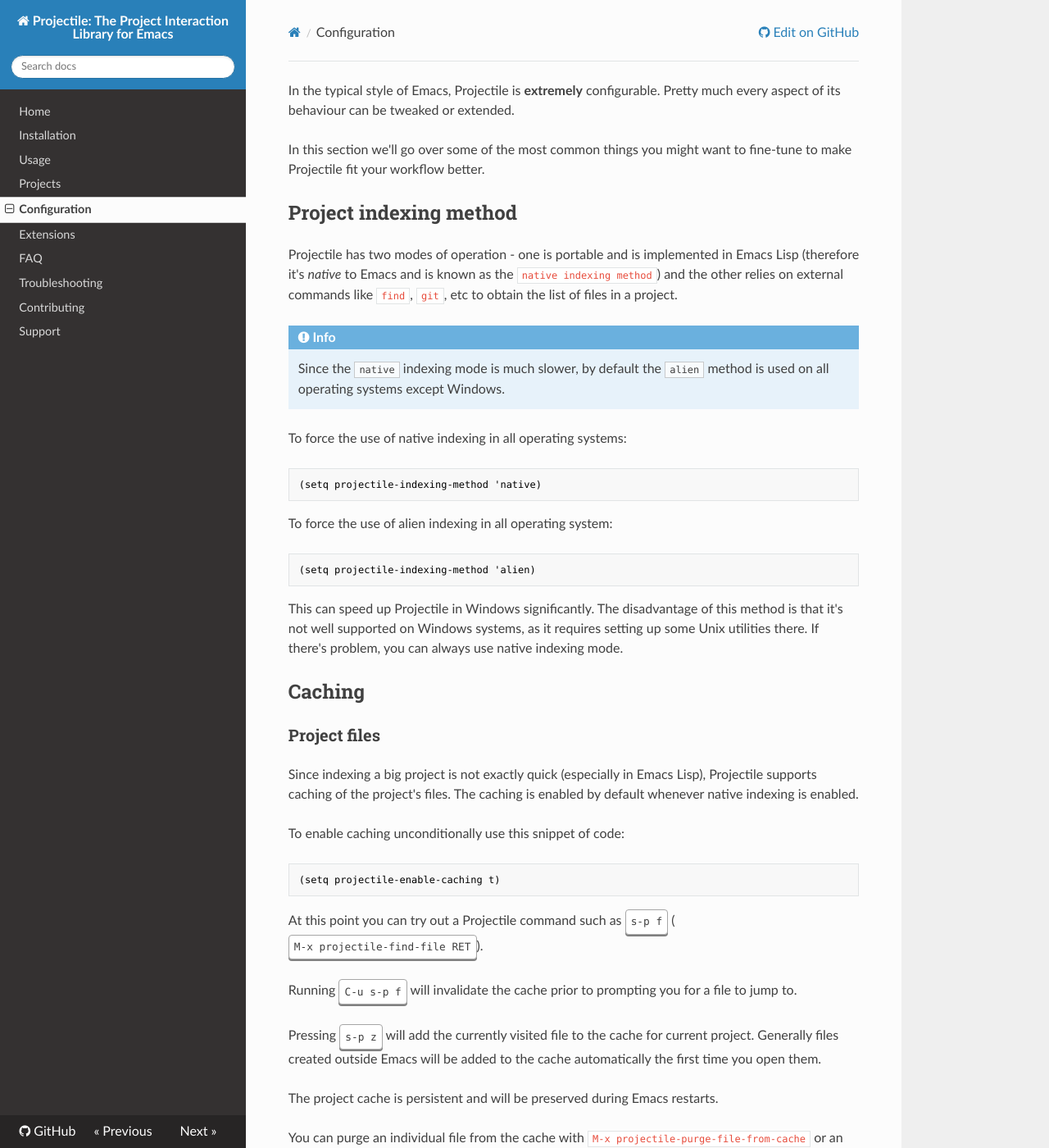
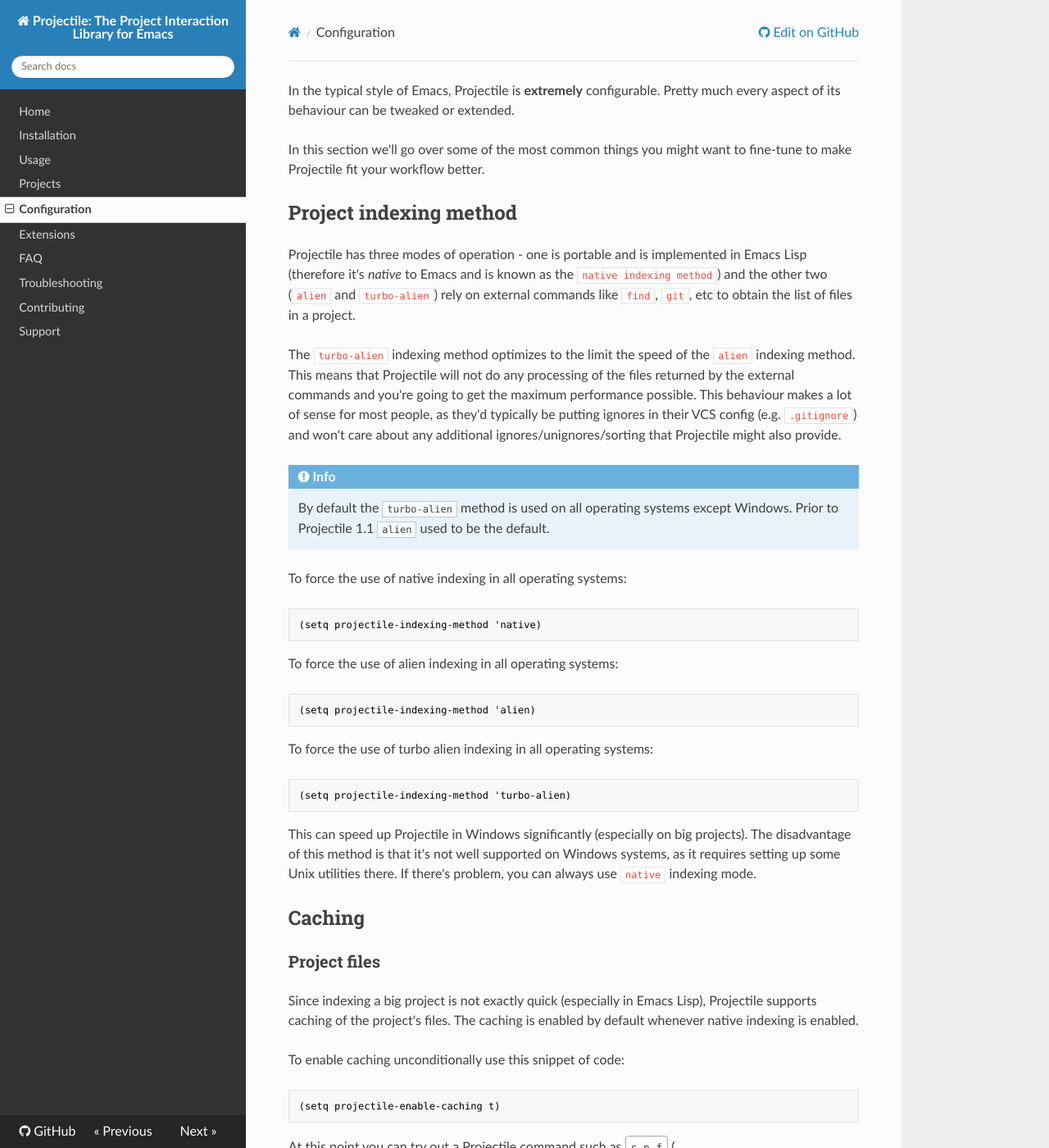
Before and after one commit to bbatsov/projectile, an MkDocs documentation site: the page built from doc/configuration.md, in a window 1280 px wide and 1400 px high. Shown: the whole window at 82% size. Built offline with MkDocs 1.6.1, drawn with Linux system fonts in a browser that asks for light colours; nearby versions of some CDN libraries; old or Windows-style settings are respelled for this version of MkDocs.

Commit message:
[Fix #1147] Introduce a faster indexing method
The turbo-alien indexing method optimizes to the limit the speed
of the alien indexing method.  This means that Projectile will
not do any processing of the files returned by the external
commands and you're going to get the maximum performance
possible.  This behaviour makes a lot of sense for most people,
as they'd typically be putting ignores in their VCS config and
won't care about any additional ignores/unignores/sorting that
Projectile might also provide.

````diff
--- a/doc/configuration.md
+++ b/doc/configuration.md
@@ -6,17 +6,25 @@
 
 ## Project indexing method
 
-Projectile has two modes of operation - one is portable and is
-implemented in Emacs Lisp (therefore it's *native* to Emacs and is known
-as the `native indexing method`) and the other relies on external
-commands like `find`, `git`, etc to obtain the list of files in a
-project.
+Projectile has three modes of operation - one is portable and is
+implemented in Emacs Lisp (therefore it's *native* to Emacs and is
+known as the `native indexing method`) and the other two (`alien` and
+`turbo-alien`) rely on external commands like `find`, `git`, etc to
+obtain the list of files in a project.
 
+The `turbo-alien` indexing method optimizes to the limit the speed of
+the `alien` indexing method.  This means that Projectile will not do
+any processing of the files returned by the external commands and
+you're going to get the maximum performance possible.  This behaviour
+makes a lot of sense for most people, as they'd typically be putting
+ignores in their VCS config (e.g. `.gitignore`) and won't care about
+any additional ignores/unignores/sorting that Projectile might also
+provide.
 
 !!! Info
 
-    Since the `native` indexing mode is much slower, by default the `alien`
-    method is used on all operating systems except Windows.
+    By default the `turbo-alien` method is used on all operating systems except Windows.
+    Prior to Projectile 1.1 `alien` used to be the default.
 
 To force the
 use of native indexing in all operating systems:
@@ -25,16 +33,23 @@
 (setq projectile-indexing-method 'native)
 ```
 
-To force the use of alien indexing in all operating system:
+To force the use of alien indexing in all operating systems:
 
 ```el
 (setq projectile-indexing-method 'alien)
 ```
 
-This can speed up Projectile in Windows significantly. The
-disadvantage of this method is that it's not well supported on Windows
-systems, as it requires setting up some Unix utilities there. If
-there's problem, you can always use native indexing mode.
+To force the use of turbo alien indexing in all operating systems:
+
+```el
+(setq projectile-indexing-method 'turbo-alien)
+```
+
+This can speed up Projectile in Windows significantly (especially on
+big projects). The disadvantage of this method is that it's not well
+supported on Windows systems, as it requires setting up some Unix
+utilities there. If there's problem, you can always use `native`
+indexing mode.
 
 ## Caching
 
````
Also changed, not shown: CHANGELOG.md (+1 -0 lines), 1 other file.
